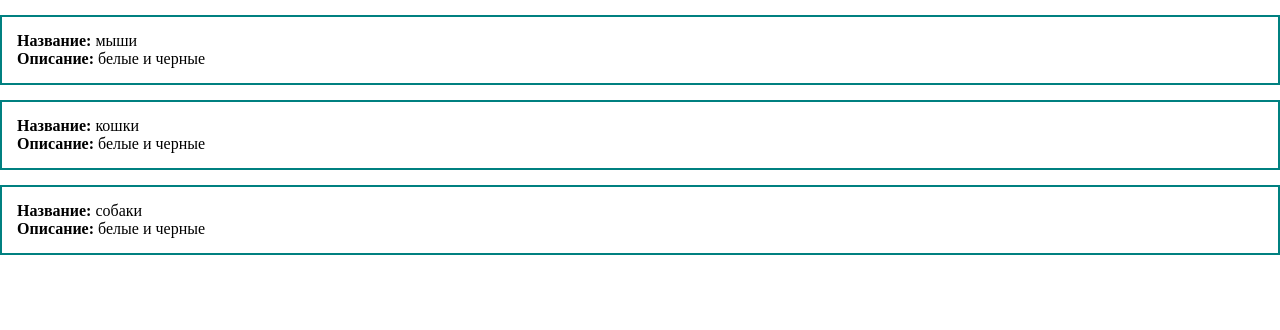
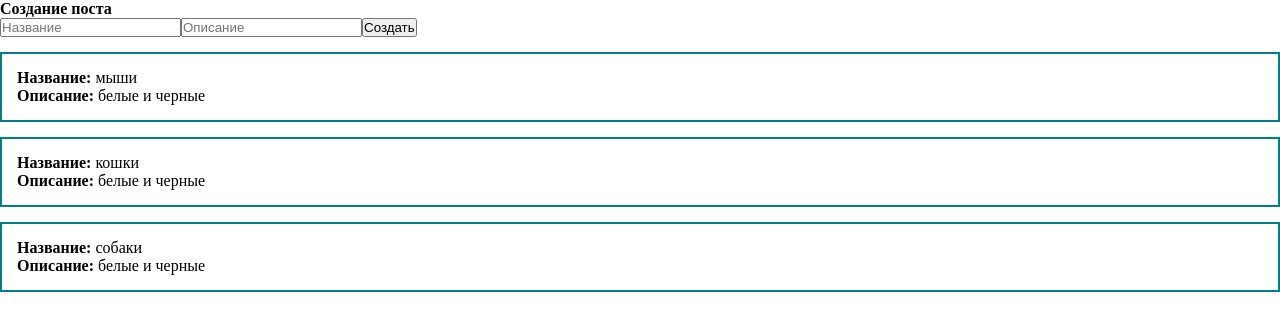
Before and after one commit to danikman89/vue, a Vue app: page / in a window 1280 px wide. Shown: the top 330 px of the page. Built offline with nearby package versions, Linux system fonts and the light colour scheme.

Commit message:
feat: add form

```diff
--- a/src/App.vue
+++ b/src/App.vue
@@ -1,5 +1,11 @@
 <template>
   <div>
+    <form>
+      <h4>Создание поста</h4>
+      <input type="text" placeholder="Название" />
+      <input type="text" placeholder="Описание" />
+      <button>Создать</button>
+    </form>
     <div v-for="post in posts" class="post">
       <div><strong>Название:</strong> {{ post.title }}</div>
       <div><strong>Описание:</strong> {{ post.body }}</div>
```
